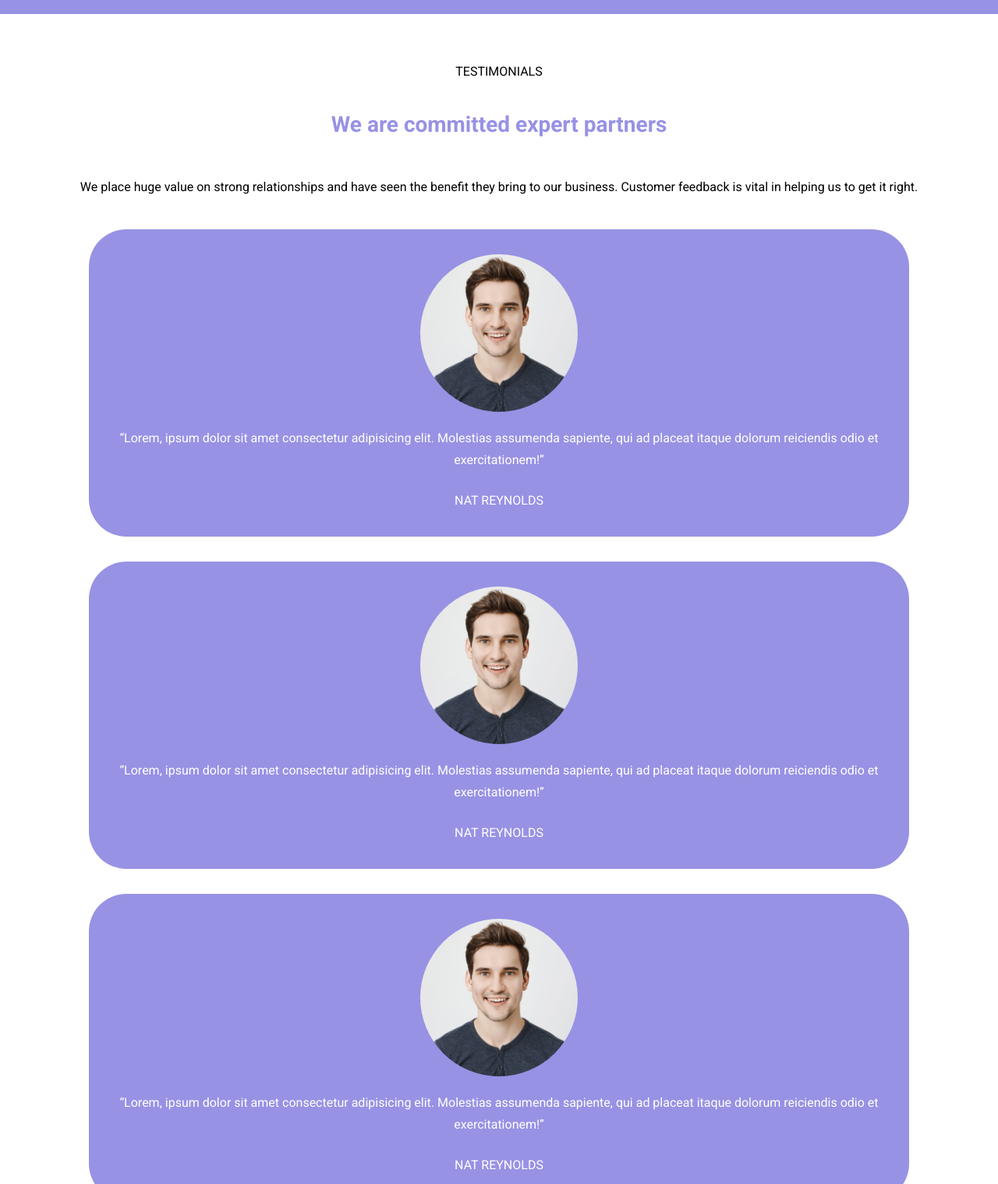
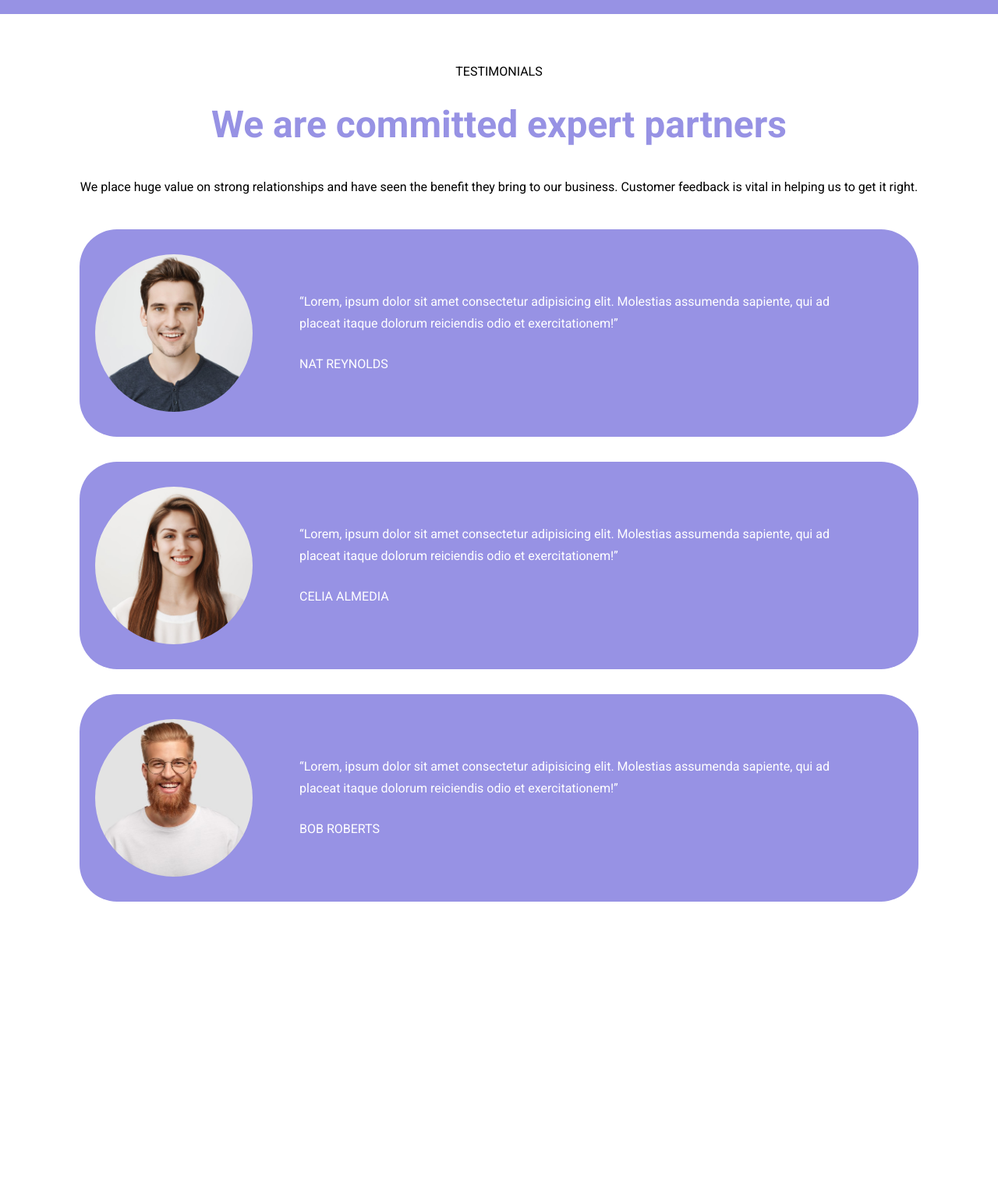
Before and after one commit to MaryChiodelli/htmlcss-responsive-layout, a plain HTML site: page index.html in a window 1280 px wide. Shown: the part 1840-3358 px from the top of the page at 78% size. After the commit the page ends 3108 px from the top, so only its background shows below. Drawn offline with Linux system fonts and the light colour scheme.

Commit message:
modificato layout sezione testimonials

```diff
--- a/css/app.css
+++ b/css/app.css
@@ -242,7 +242,7 @@ a.button {
         flex-wrap: wrap;
         margin: 0 -12px;
     }
-    .col {
+    .features .col {
         padding: 0 12px;
     }
     .features .col:not(.col-8) {
@@ -265,6 +265,14 @@ a.button {
         margin-bottom: 2.5rem;
         font-size: 4.5rem;
         line-height: 1.2;
+    }
+
+    .testimonials .card-testimonial {
+        flex-direction: row;
+        text-align: left;
+    }
+    .testimonials .section__title {
+        font-size: 2.25rem;
     }
 }
 
@@ -320,4 +328,13 @@ a.button {
     .planning .col:last-child {
         align-self: flex-end;
     }
+
+    .testimonials .card-testimonial {
+        padding-right: 3.75rem;
+        gap: 3.75rem;
+    }
+    .testimonials .section__title {
+        font-size: 3rem;
+    }
+
 }
--- a/index.html
+++ b/index.html
@@ -117,19 +117,19 @@
                     </div>
                     <div class="col">
                         <div class="card-testimonial">
-                            <img class="card__avatar" src="img/testimonial1.jpg" alt="foto di Nat Reynolds">
+                            <img class="card__avatar" src="img/testimonial2.jpg" alt="foto di Celia Almedia">
                             <div class="card__quote">
                                 <q>Lorem, ipsum dolor sit amet consectetur adipisicing elit. Molestias assumenda sapiente, qui ad placeat itaque dolorum reiciendis odio et exercitationem!</q>
-                                <address>Nat Reynolds</address>
+                                <address>Celia Almedia</address>
                             </div>
                         </div>
                     </div>
                     <div class="col">
                         <div class="card-testimonial">
-                            <img class="card__avatar" src="img/testimonial1.jpg" alt="foto di Nat Reynolds">
+                            <img class="card__avatar" src="img/testimonial3.jpg" alt="foto di Bob Roberts">
                             <div class="card__quote">
                                 <q>Lorem, ipsum dolor sit amet consectetur adipisicing elit. Molestias assumenda sapiente, qui ad placeat itaque dolorum reiciendis odio et exercitationem!</q>
-                                <address>Nat Reynolds</address>
+                                <address>Bob Roberts</address>
                             </div>
                         </div>
                     </div>
```
